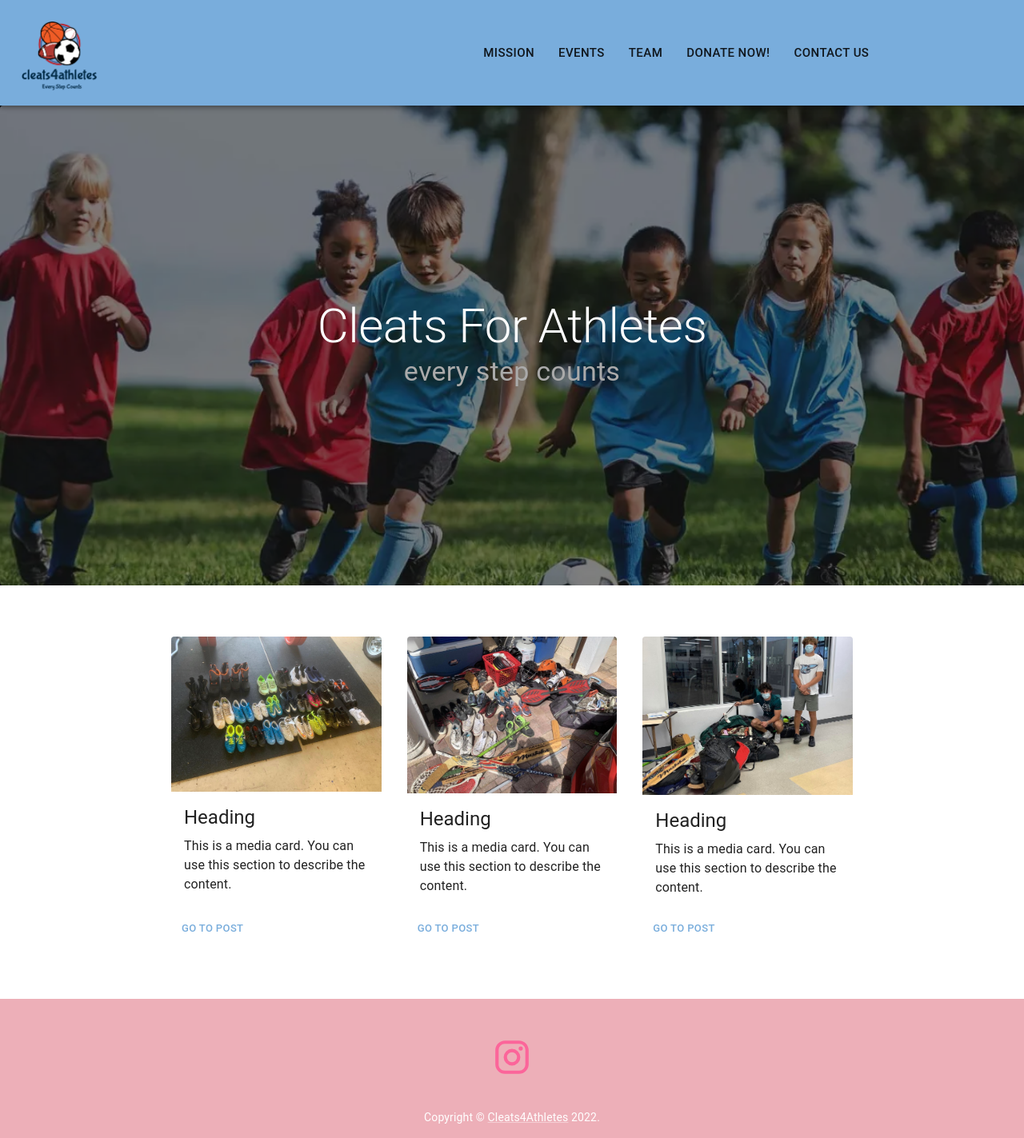
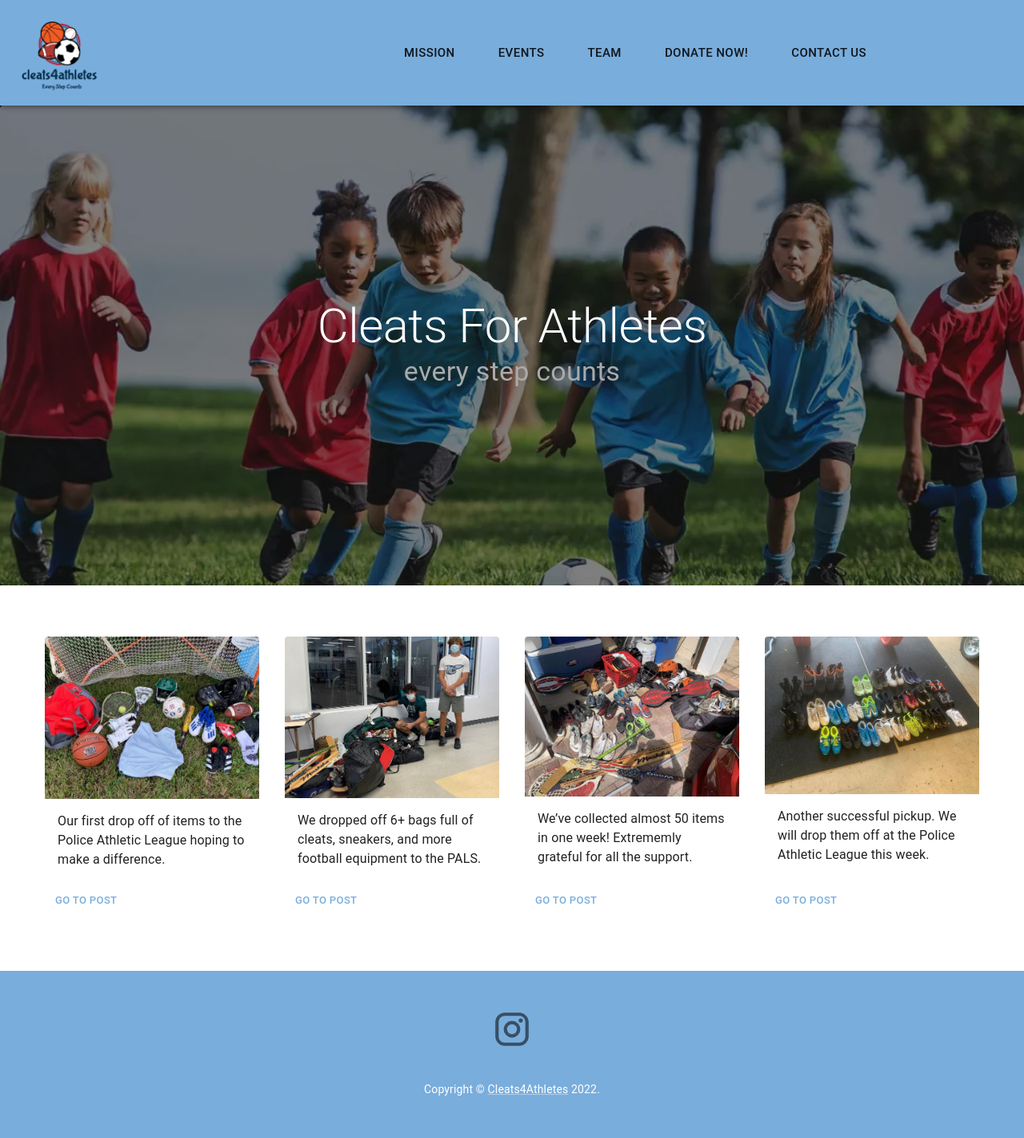
Before and after one commit to drewamunat2/cleats4athletes-react-app, a React (Create React App) app: page / in a window 1280 px wide. Shown: the whole page at 80% size. After the commit the page ends 1388 px from the top, so only its background shows below. Built offline with nearby package versions, Linux system fonts and the light colour scheme.

Commit message:
blog posts done

```diff
--- a/src/App.js
+++ b/src/App.js
@@ -1,5 +1,9 @@
-import Home from "./Components/Home";
+import Home from "./components/Home";
 import { createTheme, ThemeProvider } from '@mui/material/styles';
+import { useEffect } from "react";
+
+import Footer from "./components/Footer";
+import Header from "./components/Header";
 
 const theme = createTheme({
   palette: {
@@ -74,9 +78,18 @@ const theme = createTheme({
 });
 
 function App() {
+
+  useEffect(() => {
+    window.scrollTo(0, 0);
+  });
+
   return (
     <ThemeProvider theme={theme}>
-      <Home />
+      <Header />
+      <main>
+        <Home />
+      </main>
+      <Footer />
     </ThemeProvider>
   );
 }
--- /dev/null
+++ b/src/Components/Footer.js
@@ -0,0 +1,32 @@
+import {IconButton, Typography, Link, Box} from '@mui/material';
+import InstagramIcon from '@mui/icons-material/Instagram';
+
+function Copyright() {
+  return (
+    <Typography variant="body2" color="#ffffff" align="center">
+      {'Copyright © '}
+      <Link color="#ffffff" href="/">
+        Cleats4Athletes
+      </Link>{' '}
+      {new Date().getFullYear()}
+      {'.'}
+    </Typography>
+  );
+}
+
+export default function Footer() {
+  return (
+    <Box sx={{ bgcolor: '#79ADDC', p: 6, pb: 2 }} component="footer">
+      <Typography
+        variant="h4"
+        align="center"
+        color="secondary"
+        component="p"
+        sx={{ pb: 5 }}
+      >
+        <IconButton size='large' href='https://www.instagram.com/cleatsforathletes/?hl=en' sx={{ "&:hover": { color: '#FC659A' }, p: 0 }}><InstagramIcon sx={{ fontSize: 50 }} /></IconButton>
+      </Typography>
+      <Copyright />
+    </Box>
+  );
+}
--- /dev/null
+++ b/src/Components/Header.js
@@ -0,0 +1,83 @@
+import {CardMedia, Card, AppBar, Toolbar, Grid, Button} from '@mui/material';
+import Icon from "../assets/icon.png";
+
+export default function Header() {
+  return (
+    <AppBar position="sticky" sx={{ py: 2 }}>
+      <Toolbar>
+        <Grid container justifyContent="center" alignItems="center">
+          <Grid item justifyContent="center" alignItems="center" xs={3}>
+            <Card sx={{ bgcolor: 'transparent' }}>
+              <CardMedia
+                component="img"
+                image={Icon}
+                sx={{
+                  height: 100,
+                  width: 100,
+                }}>
+              </CardMedia>
+            </Card>
+          </Grid>
+          <Grid item justifyContent="center" alignItems="center" xs={9}>
+            {/* mobile */}
+            <Grid container spacing={0} justifyContent="center" alignItems="center" sx={{display: {xs:'flex', md:'none'}}}>
+              <Grid item>
+                <Button size='medium' variant="text" color="inherit">
+                  Mission
+                </Button>
+              </Grid>
+              <Grid item>
+                <Button size='medium' variant="text" color="inherit">
+                  Events
+                </Button>
+              </Grid>
+              <Grid item>
+                <Button size='medium' variant="text" color="inherit">
+                  Team
+                </Button>
+              </Grid>
+              <Grid item>
+                <Button size='medium' variant="text" color="inherit">
+                  Donate Now!
+                </Button>
+              </Grid>
+              <Grid item>
+                <Button size='medium' variant="text" color="inherit">
+                  Contact Us
+                </Button>
+              </Grid>
+            </Grid>
+            {/*laptop*/}
+            <Grid container spacing={4} justifyContent="center" alignItems="center" sx={{display: {xs:'none', md:'flex'}}}>
+              <Grid item>
+                <Button size='large' variant="text" color="inherit">
+                  Mission
+                </Button>
+              </Grid>
+              <Grid item>
+                <Button size='large' variant="text" color="inherit">
+                  Events
+                </Button>
+              </Grid>
+              <Grid item>
+                <Button size='large' variant="text" color="inherit">
+                  Team
+                </Button>
+              </Grid>
+              <Grid item>
+                <Button size='large' variant="text" color="inherit">
+                  Donate Now!
+                </Button>
+              </Grid>
+              <Grid item>
+                <Button size='large' variant="text" color="inherit">
+                  Contact Us
+                </Button>
+              </Grid>
+            </Grid>
+          </Grid>
+        </Grid>
+      </Toolbar>
+    </AppBar>
+  );
+}
--- a/src/Components/Home.js
+++ b/src/Components/Home.js
@@ -1,25 +1,12 @@
 import * as React from 'react';
-import AppBar from '@mui/material/AppBar';
-import Button from '@mui/material/Button';
-import InstagramIcon from '@mui/icons-material/Instagram';
-import Card from '@mui/material/Card';
-import CardActions from '@mui/material/CardActions';
-import CardContent from '@mui/material/CardContent';
-import CardMedia from '@mui/material/CardMedia';
-import Grid from '@mui/material/Grid';
-import Box from '@mui/material/Box';
-import Toolbar from '@mui/material/Toolbar';
-import Typography from '@mui/material/Typography';
-import Container from '@mui/material/Container';
-import Link from '@mui/material/Link';
-import Paper from '@mui/material/Paper';
-import IconButton from '@mui/material/IconButton';
+import { Box, Button, Card, CardActions, CardContent, CardMedia, Grid, Typography, Container, Paper} from '@mui/material';
 
 import Image from "../assets/img.webp";
-import Icon from "../assets/icon.png";
-import Insta1 from "../assets/IMG_2228.jpg";
-import Insta2 from "../assets/IMG_2229.jpg";
-import Insta3 from "../assets/IMG_2230.jpg";
+import Insta4 from "../assets/IMG_2228.jpg";
+import Insta3 from "../assets/IMG_2229.jpg";
+import Insta2 from "../assets/IMG_2230.jpg";
+import Insta1 from "../assets/IMG_2234.jpg";
+
 
 const styles = {
   paperTopImage: {
@@ -40,73 +27,10 @@ const styles = {
   }
 };
 
-function Copyright() {
-  return (
-    <Typography variant="body2" color="#ffffff" align="center">
-      {'Copyright © '}
-      <Link color="#ffffff" href="/">
-        Cleats4Athletes
-      </Link>{' '}
-      {new Date().getFullYear()}
-      {'.'}
-    </Typography>
-  );
-}
-
-function Header() {
-  return (
-    <Toolbar>
-      <Grid container justifyContent="center" alignItems="center">
-        <Grid item justifyContent="center" alignItems="center" xs={4}>
-          <Card sx={{bgcolor: 'transparent'}}>
-            <CardMedia
-              component="img"
-              image={Icon}
-              sx={{
-                height: 100,
-                width: 100,
-              }}>
-            </CardMedia>
-          </Card>
-        </Grid>
-        <Grid item justifyContent="center" alignItems="center" xs={8}>
-          <Grid container spacing={1} justifyContent="center" alignItems="center">
-            <Grid item>
-              <Button size='large' variant="text" color="inherit">
-                Mission
-              </Button>
-            </Grid>
-            <Grid item>
-              <Button size='large' variant="text" color="inherit">
-                Events
-              </Button>
-            </Grid>
-            <Grid item>
-              <Button size='large' variant="text" color="inherit">
-                Team
-              </Button>
-            </Grid>
-            <Grid item>
-              <Button size='large' variant="text" color="inherit">
-                Donate Now!
-              </Button>
-            </Grid>
-            <Grid item>
-              <Button size='large' variant="text" color="inherit">
-                Contact Us
-              </Button>
-            </Grid>
-          </Grid>
-        </Grid>
-      </Grid>
-    </Toolbar>
-  );
-}
-
 function TitleImage() {
   return (
     <Grid container justifyContent="center" alignItems="center" sx={{ backgroundColor: '#000000', height: 600, flex: 1 }}>
-      <Paper style={styles.paperTopImage} elevation={0}/>
+      <Paper style={styles.paperTopImage} elevation={0} />
       <Paper style={styles.paperTopText} elevation={0}>
         <Typography
           variant="h2"
@@ -131,11 +55,12 @@ function TitleImage() {
 
 function InstaImages() {
   return (
-    <Container sx={{ py: 8 }} maxWidth="md">
-      <Grid container spacing={4}>
-        <Grid item xs={12} sm={6} md={4}>
+    <Box sx={{bgcolor:'#ffffff'}}>
+      <Container disableGutters sx={{ py: 4 }}>
+        <Grid container>
+          <Grid item xs={12} sm={6} md={3} sx={{ py: 4 }}>
             <Card
-            sx={{ height: '100%', display: 'flex', flexDirection: 'column' }}
+              sx={{ height: '100%', display: 'flex', flexDirection: 'column', mx:2 }}
             >
               <CardMedia
                 component="img"
@@ -143,22 +68,18 @@ function InstaImages() {
                 alt="random"
               />
               <CardContent sx={{ flexGrow: 1 }}>
-              <Typography gutterBottom variant="h5" component="h2">
-                Heading
-              </Typography>
                 <Typography>
-                This is a media card. You can use this section to describe the
-                content.
+                  Our first drop off of items to the  Police Athletic League hoping to make a difference.
                 </Typography>
               </CardContent>
               <CardActions>
-              <Button size="small">Go to post</Button>
+                <Button href='https://www.instagram.com/p/CI4BpAVlL1W/' size="small">Go to post</Button>
               </CardActions>
             </Card>
           </Grid>
-        <Grid item xs={12} sm={6} md={4}>
+          <Grid item xs={12} sm={6} md={3} sx={{ py: 4 }}>
             <Card
-            sx={{ height: '100%', display: 'flex', flexDirection: 'column' }}
+              sx={{ height: '100%', display: 'flex', flexDirection: 'column', mx:2 }}
             >
               <CardMedia
                 component="img"
@@ -166,22 +87,17 @@ function InstaImages() {
                 alt="random"
               />
               <CardContent sx={{ flexGrow: 1 }}>
-              <Typography gutterBottom variant="h5" component="h2">
-                Heading
-              </Typography>
                 <Typography>
-                This is a media card. You can use this section to describe the
-                content.
-              </Typography>
+                  We dropped off 6+ bags full of cleats, sneakers, and more football equipment to the PALS.                </Typography>
               </CardContent>
               <CardActions>
-              <Button size="small">Go to post</Button>
+                <Button href='https://www.instagram.com/p/COBOMejMCgo/' size="small">Go to post</Button>
               </CardActions>
             </Card>
           </Grid>
-        <Grid item xs={12} sm={6} md={4}>
+          <Grid item xs={12} sm={6} md={3} sx={{ py: 4 }}>
             <Card
-            sx={{ height: '100%', display: 'flex', flexDirection: 'column' }}
+              sx={{ height: '100%', display: 'flex', flexDirection: 'column', mx:2 }}
             >
               <CardMedia
                 component="img"
@@ -189,52 +105,45 @@ function InstaImages() {
                 alt="random"
               />
               <CardContent sx={{ flexGrow: 1 }}>
-              <Typography gutterBottom variant="h5" component="h2">
-                Heading
-              </Typography>
                 <Typography>
-                This is a media card. You can use this section to describe the
-                content.
+                  {"We’ve collected almost 50 items in one week! Extrememly grateful for all the support."}
                 </Typography>
               </CardContent>
               <CardActions>
-              <Button size="small">Go to post</Button>
+                <Button href='https://www.instagram.com/p/CMlLSvInkgT/' size="small">Go to post</Button>
+              </CardActions>
+            </Card>
+          </Grid>
+          <Grid item xs={12} sm={6} md={3} sx={{ py: 4 }}>
+            <Card
+              sx={{ height: '100%', display: 'flex', flexDirection: 'column', mx:2 }}
+            >
+              <CardMedia
+                component="img"
+                image={Insta4}
+                alt="random"
+              />
+              <CardContent sx={{ flexGrow: 1 }}>
+                <Typography>
+                  Another successful pickup. We will drop them off at the Police Athletic League this week.
+                </Typography>
+              </CardContent>
+              <CardActions>
+                <Button href='https://www.instagram.com/p/CT160g6rim_/' size="small">Go to post</Button>
               </CardActions>
             </Card>
           </Grid>
         </Grid>
       </Container>
+    </Box>
   )
-}
-
-function Footer() {
-  return (
-    <Box sx={{ bgcolor: '#EDAFB8', p: 6, pb: 2 }} component="footer">
-      <Typography
-        variant="h4"
-        align="center"
-        color="secondary"
-        component="p"
-        sx={{ pb: 5 }}
-      >
-        <IconButton size='large' color="secondary" href='https://www.instagram.com/cleatsforathletes/?hl=en' sx={{ "&:hover": { color: '#FC659A' }, p: 0 }}><InstagramIcon sx={{ fontSize: 50 }} /></IconButton>
-      </Typography>
-      <Copyright />
-    </Box>
-  );
 }
 
 export default function Home() {
   return (
     <>
-      <AppBar position="sticky" sx={{ py: 2 }}>
-        <Header />
-      </AppBar>
-      <main>
       <TitleImage />
       <InstaImages />
-      </main>
-      <Footer />
     </>
   );
 }
--- a/src/index.css
+++ b/src/index.css
@@ -1,13 +1,14 @@
-body {
+html, body {
+  background-color: #79ADDC;
+  height: 100%;
   margin: 0;
-  font-family: -apple-system, BlinkMacSystemFont, 'Segoe UI', 'Roboto', 'Oxygen',
-    'Ubuntu', 'Cantarell', 'Fira Sans', 'Droid Sans', 'Helvetica Neue',
-    sans-serif;
-  -webkit-font-smoothing: antialiased;
-  -moz-osx-font-smoothing: grayscale;
 }
 
-code {
-  font-family: source-code-pro, Menlo, Monaco, Consolas, 'Courier New',
-    monospace;
+.ROOT-CSS {
+  height: 600;
+  width: 400;
 }
+
+body::backdrop {
+  background-color: #79ADDC;
+}
```
Also changed, not shown: src/assets/IMG_2234.jpg (added), 1 other file (tests, documents, lock files or other folders). Lines whose indentation alone changed are shown as unchanged.
